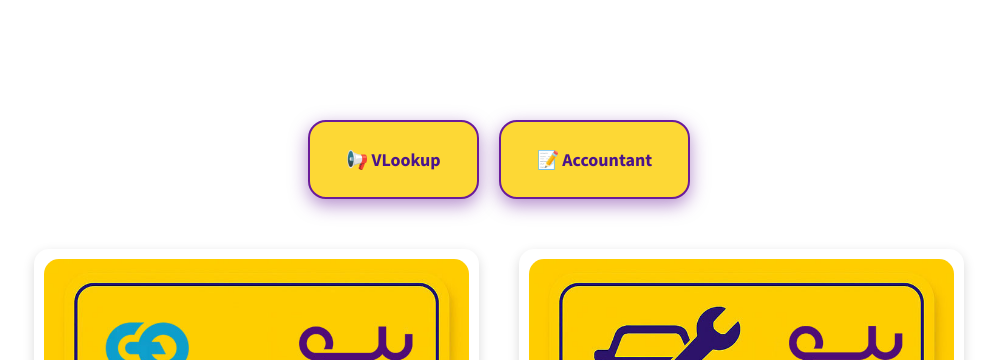
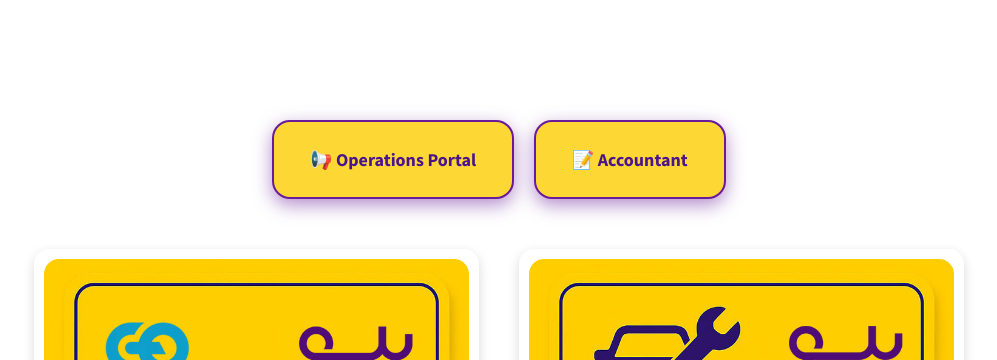
Before and after one commit to moalamir52/Yelo, a website: page index.html in a window 1280 px wide. Shown: the part 800-1160 px from the top of the page, without its empty margins (141-1138 px from the left). Drawn offline with nearby package versions, Linux system fonts and the light colour scheme.

Commit message:
Website image update

```diff
--- a/index.html
+++ b/index.html
@@ -114,7 +114,7 @@
     class="reminder-card"
     onclick="window.location.href='https://moalamir52.github.io/indebt/'"
   >
-    📢 VLookup
+    📢 Operations Portal
   </div>
   <a
     href="https://moalamir52.github.io/invygocontracts/"
--- /dev/null
+++ b/package.json
@@ -0,0 +1,5 @@
+{
+  "devDependencies": {
+    "gh-pages": "^6.3.0"
+  }
+}
```
Also changed, not shown: 2 other files.
